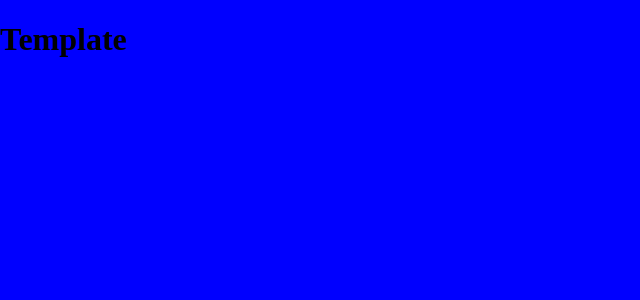
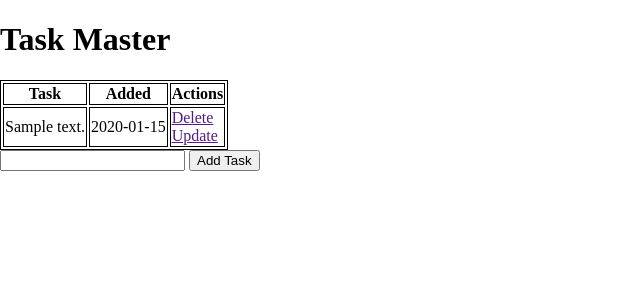
Before and after one commit to CantusLupus/FlaskToDoList, a Flask app: page / in a window 1280 px wide. Shown: the top 300 px of the page, without its empty margins (0-640 px from the left). Run offline with Flask 2, Linux system fonts and the light colour scheme; tables that the repository leaves empty hold one stand-in row (values such as "Sample post").

Commit message:
added 'add task' feature and actual tasks display

```diff
--- a/app.py
+++ b/app.py
@@ -1,27 +1,38 @@
-from enum import unique
-from flask import Flask, render_template, url_for
+from flask import Flask, render_template, url_for, request, redirect
 from flask_sqlalchemy import SQLAlchemy
 import mysql.connector
+from datetime import datetime
 
 app = Flask(__name__)
-app.config['SQLALCHEMY_DATABASE_URI'] = 'mysql://Cantus:2345@localhost/ToDo'
-app.config['SQLALCHEMY_TRACK_MODIFICATIONS'] = False
+app.config["SQLALCHEMY_DATABASE_URI"] = "mysql://Cantus:2345@localhost/ToDo"
+app.config["SQLALCHEMY_TRACK_MODIFICATIONS"] = False
 db = SQLAlchemy(app)
 
 class ToDo(db.Model):
-  # __tablename__ = "ToDo"
+  __tablename__ = "ToDoTable"
   id = db.Column(db.Integer, primary_key=True)
-  username = db.Column(db.String(50), unique=True)
-  email = db.Column(db.String(50), unique=True)
+  content = db.Column(db.String(200), nullable = False)
+  date_created = db.Column(db.DateTime, default=datetime.now)
 
-  def __init__(self, username, email):
-      self.username = username
-      self.email = email
+  def __repr__(self):
+      return "<Task %r>" % self.id
 
+@app.route("/", methods=["POST", "GET"])
+def index():
+    if request.method == "POST":
+      task_content = request.form["content"]
+      new_task = ToDo(content = task_content)
 
-@app.route("/")
-def index():
-    return render_template("index.html")
+      try:
+        db.session.add(new_task)
+        db.session.commit()
+        return redirect("/")
+      except:
+        return "The task has not been added"
+
+    else:
+      tasks = ToDo.query.order_by(ToDo.date_created).all()
+      return render_template("index.html", tasks=tasks)
 
 if __name__ == "__main__":
     app.run(debug=True)
--- a/static/css/main.css
+++ b/static/css/main.css
@@ -6,5 +6,8 @@
 
 body{
   margin: 0;
-  background-color: blue;
 }
+
+table, th, td {
+  border: 1px solid black;
+}
--- a/templates/index.html
+++ b/templates/index.html
@@ -1,11 +1,35 @@
 {% extends 'base.html' %}
 
-
 {% block head %}
-<h1>Template</h1>
-
+<title>Task Master</title>
 {% endblock %}
 
 {% block body %}
+<div class="content">
+  <h1>Task Master</h1>
 
+  <table>
+    <tr>
+      <th>Task</th>
+      <th>Added</th>
+      <th>Actions</th>
+    </tr>
+    {% for task in tasks %}
+    <tr>
+      <td>{{ task.content }}</td>
+      <td>{{ task.date_created.date() }}</td>
+      <td>
+        <a href="">Delete</a>
+        <br>
+        <a href="">Update</a>
+      </td>
+    </tr>
+    {% endfor %}
+  </table>
+
+  <form action="/" method="POST">
+    <input type="text" name="content" id="content">
+    <input type="submit" value="Add Task">
+  </form>
+</div>
 {% endblock %}
```
